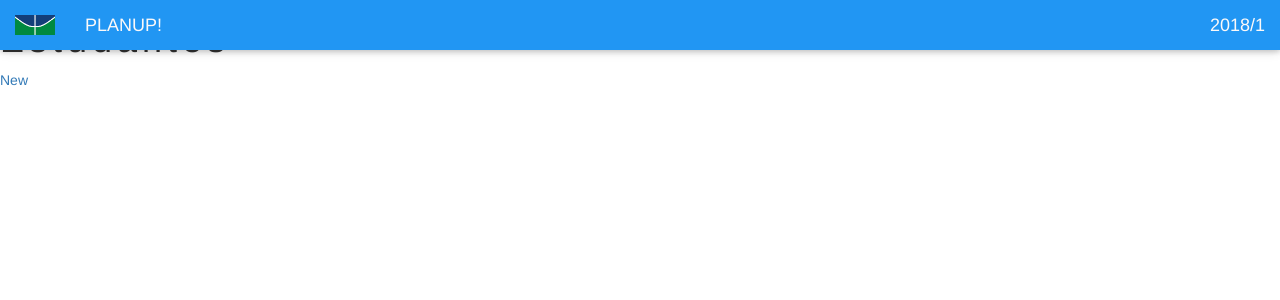
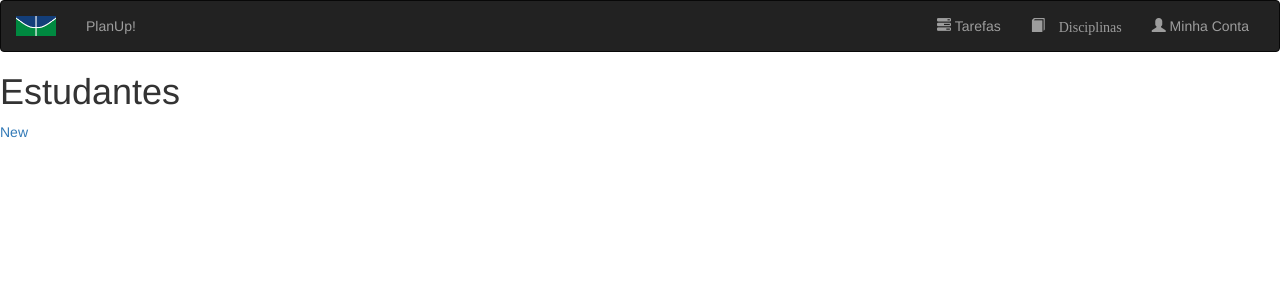
Before and after one commit to Desenho-Grupo2/PlanUp, a Django app: page / in a window 1280 px wide. Shown: the top 300 px of the page. Run offline with Django 3.2, Linux system fonts and the light colour scheme; data that the repository does not hold is empty; some libraries are stand-ins or nearby versions.

Commit message:
new navbar

```diff
--- a/planup/src/planup/templates/navbar.html
+++ b/planup/src/planup/templates/navbar.html
@@ -1,28 +1,35 @@
 {% load staticfiles %}
 
-<html>
-    <title>PlanUp!</title>
-    <meta charset="UTF-8">
-    <meta name="viewport" content="width=device-width, initial-scale=1">
-    <link rel="stylesheet" href="https://www.w3schools.com/w3css/4/w3.css">
-    <link rel="stylesheet" href="{% static 'css/styles.css' %}">
-
+<!DOCTYPE html>
 <head>
+  <meta charset="utf-8">
   <meta name="viewport" content="width=device-width, initial-scale=1">
   <link rel="stylesheet" href="https://maxcdn.bootstrapcdn.com/bootstrap/3.3.7/css/bootstrap.min.css">
   <script src="https://ajax.googleapis.com/ajax/libs/jquery/3.3.1/jquery.min.js"></script>
   <script src="https://maxcdn.bootstrapcdn.com/bootstrap/3.3.7/js/bootstrap.min.js"></script>
 </head>
 <body>
-        <div class="w3-top">
-            <div class="w3-bar w3-blue w3-card">
+
+<nav class="navbar navbar-inverse">
+  <div class="container-fluid">
+    <div class="navbar-header">
+      <button type="button" class="navbar-toggle" data-toggle="collapse" data-target="#myNavbar">
+        <span class="icon-bar"></span>
+        <span class="icon-bar"></span>
+        <span class="icon-bar"></span>
+      </button>
       <a class="navbar-brand" id="img-unb" target="_blank">
           <img src="{% static 'images/unb.png' %}" alt="Imagem da UnB" style="width: 40px" /></a>
-                <a href="/" class="navbar-brand">PLANUP!</a>
-                <div class="w3-right w3-hide-small">
-                    <a class="navbar-brand"id="myBtn"><i class="fa fa-envelope"></i> 2018/1</a>
+    </div>
+    <div class="collapse navbar-collapse" id="myNavbar">
+      <ul class="nav navbar-nav">
+        <li><a href="#">PlanUp!</a></li>
+      </ul>
+      <ul class="nav navbar-nav navbar-right">
+        <li><a href="#"><span class ="glyphicon glyphicon-tasks"></span> Tarefas</a></li>
+        <li><a href="#"><span class ="glyphicon glyphicon-book"</span> Disciplinas</a></li>
+        <li><a href="#"><span class="glyphicon glyphicon-user"></span> Minha Conta</a></li>
+      </ul>
     </div>
   </div>
-        </div>
-    </body>
-</html>
+</nav>
```
Lines whose indentation alone changed are shown as unchanged.
